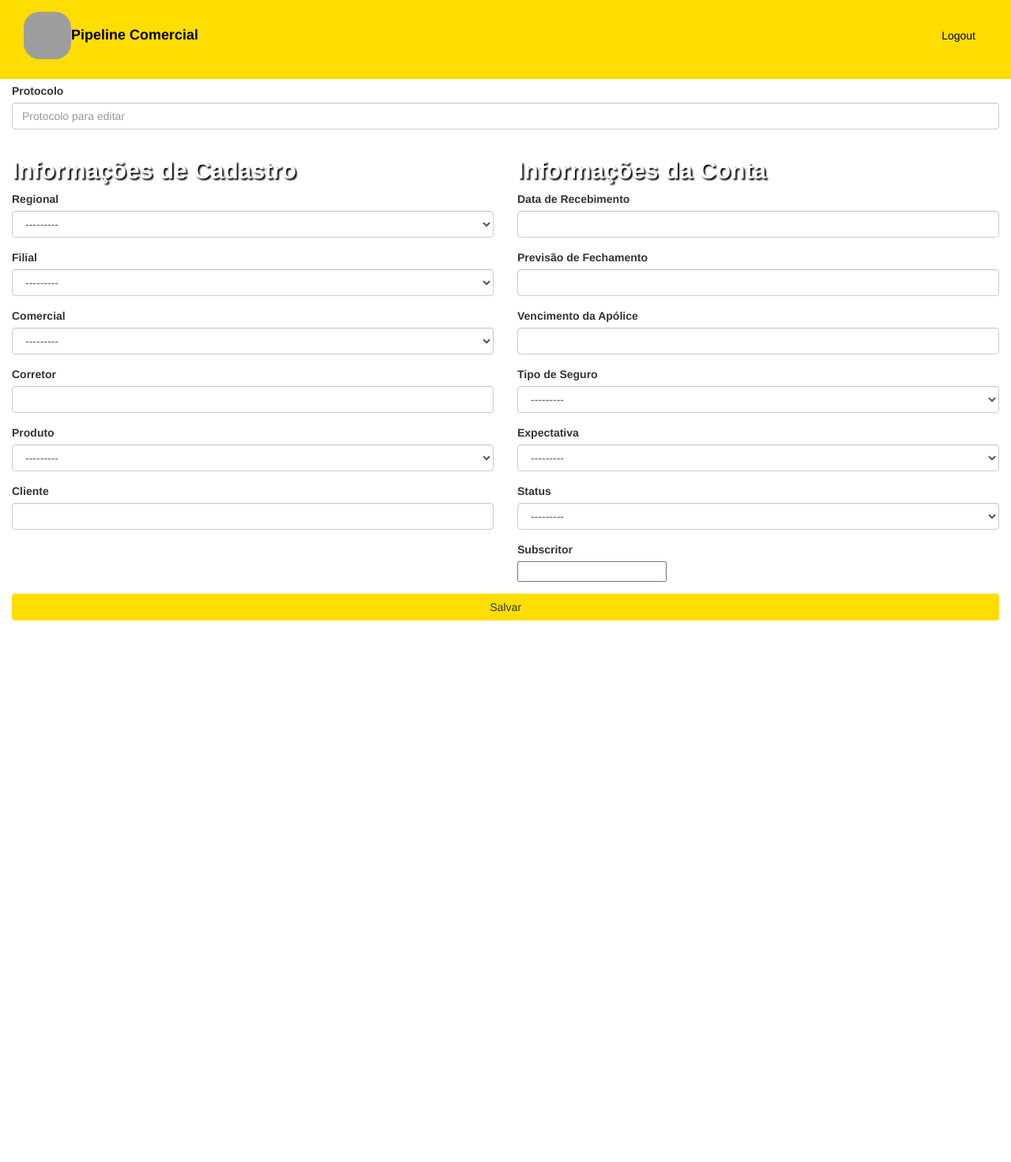
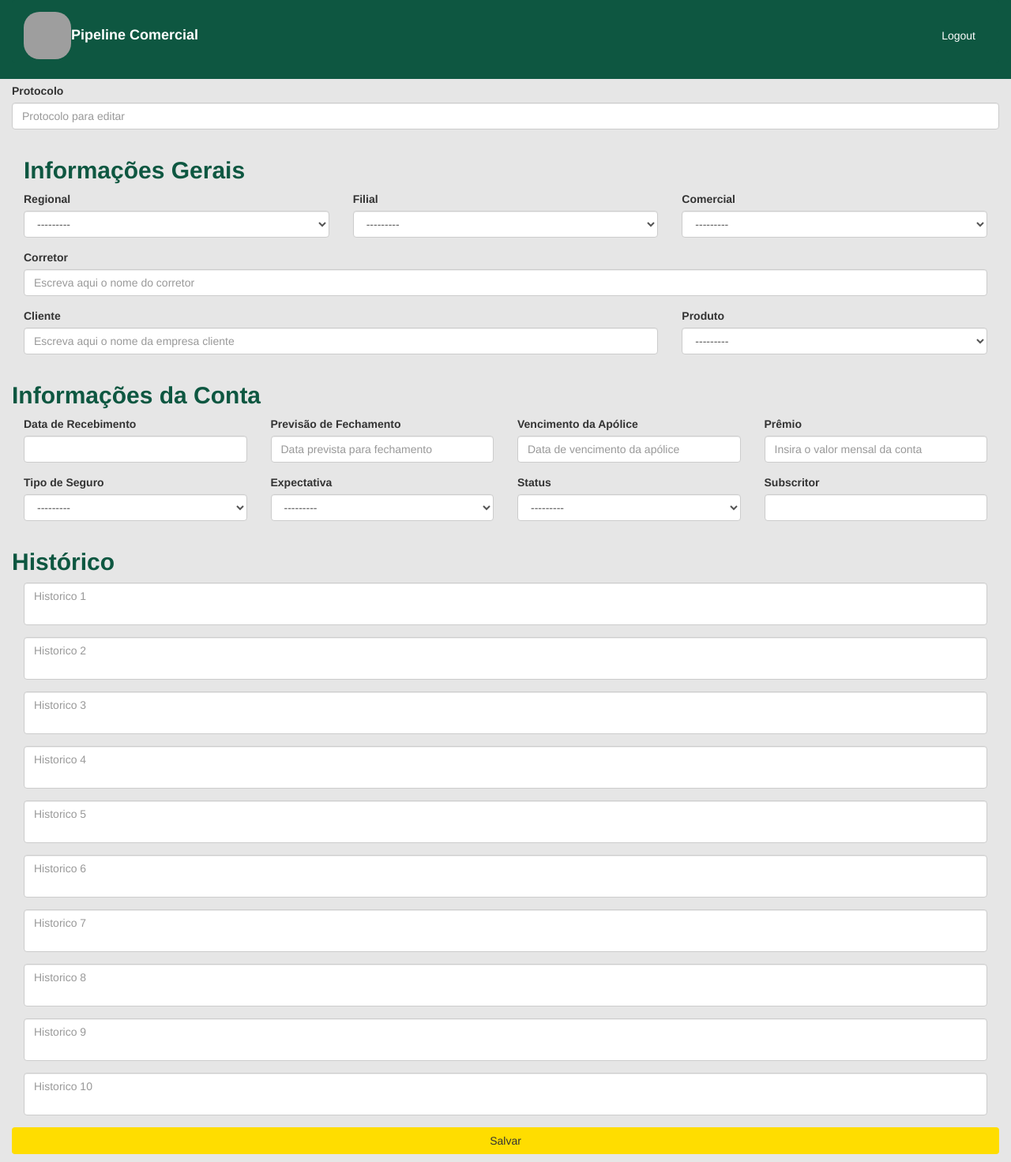
Before and after one commit to nicolasmelo1/berkley, a Django app: template templates/home/home_base.html in a window 1280 px wide. Shown: the whole page at 79% size. Before the commit the page ends 786 px from the top, so only its background shows below. Run offline with Django 3.2, Linux system fonts and the light colour scheme; data comes from the database, SQL or seed files in the repository; both versions use the stored data as it was after the commit; tables that the repository leaves empty hold one stand-in row (values such as "Sample post"); the template is opened without the code that fills it: values that come from a table or form of the project are taken from there, most other values are stand-ins (such as "Sample title", 1, 10 or a date in 2020); some libraries are stand-ins or nearby versions; grey boxes are pictures that could not be loaded.

Commit message:
mudanças no layout do pipeline.

```diff
--- a/home/forms.py
+++ b/home/forms.py
@@ -34,12 +34,22 @@ class PipelineComercial(forms.ModelForm):
         attrs={
             'class': 'form-control',
             'id': 'corretor',
+            'placeholder': 'Escreva aqui o nome do corretor',
+            'type': 'text'
+        }
+    ))
+    premio = forms.CharField(max_length=200, widget=forms.TextInput(
+        attrs={
+            'class': 'form-control',
+            'id': 'premio',
+            'placeholder': 'Insira o valor mensal da conta',
             'type': 'text'
         }
     ))
     produto = forms.ModelChoiceField(queryset=Produto.objects.all(), widget=forms.Select(
         attrs={
             'class': 'form-control',
+            'placeholder': 'Esolha o produto',
             'id': 'produto'
         }
     ))
@@ -47,6 +57,14 @@ class PipelineComercial(forms.ModelForm):
         attrs={
             'class': 'form-control',
             'id': 'cliente',
+            'placeholder': 'Escreva aqui o nome da empresa cliente',
+            'type': 'text'
+        }
+    ))
+    subscritor = forms.CharField(max_length=200, widget=forms.TextInput(
+        attrs={
+            'class': 'form-control',
+            'id': 'subscritor',
             'type': 'text'
         }
     ))
@@ -61,6 +79,7 @@ class PipelineComercial(forms.ModelForm):
         attrs={
             'class': 'form-control',
             'id': 'fechamento',
+            'placeholder': 'Data prevista para fechamento',
             'type': 'text'
         }
     ))
@@ -68,6 +87,7 @@ class PipelineComercial(forms.ModelForm):
         attrs={
             'class': 'form-control',
             'id': 'vencimento',
+            'placeholder': 'Data de vencimento da apólice',
             'type': 'text'
         }
     ))
@@ -89,9 +109,98 @@ class PipelineComercial(forms.ModelForm):
             'id': 'status'
         }
     ))
-    subscritor = forms.CharField(max_length=200, widget=forms.TextInput)
     motivo_perda = forms.ModelChoiceField(queryset=MotivoPerda.objects.all())
 
+    historico_1 = forms.CharField(max_length=3000, widget=forms.Textarea(
+        attrs={
+            'class': 'form-control',
+            'id': 'historico_1',
+            'rows': '2',
+            'placeholder': 'Historico 1',
+            'style': 'resize: none'
+        }
+    ))
+    historico_2 = forms.CharField(max_length=3000, widget=forms.Textarea(
+        attrs={
+            'class': 'form-control',
+            'id': 'historico_2',
+            'rows': '2',
+            'placeholder': 'Historico 2',
+            'style': 'resize: none'
+        }
+    ))
+    historico_3 = forms.CharField(max_length=3000, widget=forms.Textarea(
+        attrs={
+            'class': 'form-control',
+            'id': 'historico_3',
+            'rows': '2',
+            'placeholder': 'Historico 3',
+            'style': 'resize: none'
+        }
+    ))
+    historico_4 = forms.CharField(max_length=3000, widget=forms.Textarea(
+        attrs={
+            'class': 'form-control',
+            'id': 'historico_4',
+            'rows': '2',
+            'placeholder': 'Historico 4',
+            'style': 'resize: none'
+        }
+    ))
+    historico_5 = forms.CharField(max_length=3000, widget=forms.Textarea(
+        attrs={
+            'class': 'form-control',
+            'id': 'historico_5',
+            'rows': '2',
+            'placeholder': 'Historico 5',
+            'style': 'resize: none'
+        }
+    ))
+    historico_6 = forms.CharField(max_length=3000, widget=forms.Textarea(
+        attrs={
+            'class': 'form-control',
+            'id': 'historico_6',
+            'rows': '2',
+            'placeholder': 'Historico 6',
+            'style': 'resize: none'
+        }
+    ))
+    historico_7 = forms.CharField(max_length=3000, widget=forms.Textarea(
+        attrs={
+            'class': 'form-control',
+            'id': 'historico_7',
+            'rows': '2',
+            'placeholder': 'Historico 7',
+            'style': 'resize: none'
+        }
+    ))
+    historico_8 = forms.CharField(max_length=3000, widget=forms.Textarea(
+        attrs={
+            'class': 'form-control',
+            'id': 'historico_8',
+            'rows': '2',
+            'placeholder': 'Historico 8',
+            'style': 'resize: none'
+        }
+    ))
+    historico_9 = forms.CharField(max_length=3000, widget=forms.Textarea(
+        attrs={
+            'class': 'form-control',
+            'id': 'historico_9',
+            'rows': '2',
+            'placeholder': 'Historico 9',
+            'style': 'resize: none'
+        }
+    ))
+    historico_10 = forms.CharField(max_length=3000, widget=forms.Textarea(
+        attrs={
+            'class': 'form-control',
+            'id': 'historico_10',
+            'rows': '2',
+            'placeholder': 'Historico 10',
+            'style': 'resize: none'
+        }
+    ))
     class Meta:
         model=Protocolos
         fields = '__all__'
--- a/templates/home/home_base.html
+++ b/templates/home/home_base.html
@@ -2,7 +2,7 @@
     <html lang="pt">
         {% block content %}
         <head>
-            <title> Campanhas - {{ account_name }} </title>
+            <title> Pipeline - {{ account_name }} </title>
             <meta charset="utf-8">
             <meta name="viewport" content="width-device-width, initial-scale=1">
             <link rel="stylesheet" href="bootstrap-social-gh-pages/bootstrap-social.css">
@@ -15,21 +15,21 @@
         </head>
 
         <body>
-            <div class="container-fluid" style="background-color: #FFDD00">
-                <nav class="navbar navbar-default" style="background-color: #FFDD00;border-color: #FFDD00; border-width: 0px">
+            <div class="container-fluid" style="background-color: #0e5741">
+                <nav class="navbar navbar-default" style="background-color: #0e5741;border-color: #0e5741; border-width: 0px">
                     <div class="container-fluid">
-                        <button type="button" style="border-width: 0px; padding-top: 30px; background-color: #FFDD00" class="navbar-toggle collapsed" data-toggle="collapse" data-target="#navbar" aria-expanded="false" aria-controls="navbar">
+                        <button type="button" style="border-width: 0px; padding-top: 30px; background-color: #0e5741" class="navbar-toggle collapsed" data-toggle="collapse" data-target="#navbar" aria-expanded="false" aria-controls="navbar">
                             <span class="icon-bar" style="background-color: #000000"></span>
                             <span class="icon-bar" style="background-color: #000000"></span>
                             <span class="icon-bar" style="background-color: #000000"></span>
                         </button>
                         {% load static %}
-                        <a class="navbar-brand" href="{% url 'home' %}" style="text-decoration: none"><img src="https://s3-sa-east-1.amazonaws.com/site99growth-bucker/99_logo_white_preview.png" style="display: inline-block;border-radius: 20px" alt="" width="60" height="60"><strong style="color: #000000"><p style="display: inline-block">Pipeline Comercial</p></strong></a>
+                        <a class="navbar-brand" href="{% url 'home' %}" style="text-decoration: none"><img src="https://s3-sa-east-1.amazonaws.com/site99growth-bucker/99_logo_white_preview.png" style="display: inline-block;border-radius: 20px" alt="" width="60" height="60"><strong style="color: #ffffff"><p style="display: inline-block">Pipeline Comercial</p></strong></a>
 
                         <div id="navbar" class="navbar-collapse collapse" aria-expanded="false" style="border-width: 0px";>
                             <ul class="nav navbar-nav navbar-right" style="padding-top: 10px">
                                 <li class="active">
-                                    <a href="{% url 'logout' %}" style="background-color: #FFDD00"><p style="padding-top: 10px; color: #000000">Logout</p></a>
+                                    <a href="{% url 'logout' %}" style="background-color: #0e5741"><p style="padding-top: 10px; color: #ffffff">Logout</p></a>
                                 </li>
                             </ul>
                         </div>
--- a/templates/home/includes/home_include_form.html
+++ b/templates/home/includes/home_include_form.html
@@ -3,7 +3,7 @@
 
         <div class="row">
             <form method="post" action={% url 'home' %} xmlns="http://www.w3.org/1999/html">
-                <div class="col-sm-12" style="background-color: #ffffff; padding-top: 5px; padding-bottom: 10px">
+                <div class="col-sm-12" style="background-color: #e6e6e6; padding-top: 5px; padding-bottom: 10px">
                     {% csrf_token %}
 
                     <div class="row">
@@ -16,12 +16,12 @@
                             </div>
                         </div>
                     </div>
-                    <div class="row">
-                        <div class="col-sm-6">
 
-                            <h2 class="display-1" style="text-shadow: 2px 2px 2px #000000; color: #ffffff"> <strong>Informações de Cadastro</strong> </h2>
+                        <div class="col-sm-12">
+
+                            <h2 class="display-1" style="color: #0e5741"> <strong>Informações Gerais</strong> </h2>
                             <div class="row">
-                                <div class="col-sm-12">
+                                <div class="col-sm-4">
                                     <div class="form-group">
                                         <label for="">Regional</label>
                                         <div>
@@ -29,7 +29,7 @@
                                         </div>
                                     </div>
                                 </div>
-                                <div class="col-sm-12">
+                                <div class="col-sm-4">
                                     <div class="form-group">
                                         <label for="">Filial</label>
                                         <div>
@@ -37,7 +37,7 @@
                                         </div>
                                     </div>
                                 </div>
-                                <div class="col-sm-12">
+                                <div class="col-sm-4">
                                     <div class="form-group">
                                         <label for="">Comercial</label>
                                         <div>
@@ -55,7 +55,16 @@
                                         </div>
                                     </div>
                                 </div>
-                                <div class="col-sm-12">
+
+                                <div class="col-sm-8">
+                                    <div class="form-group">
+                                        <label for="">Cliente</label>
+                                        <div>
+                                            {{ form.cliente }}
+                                        </div>
+                                    </div>
+                                </div>
+                                <div class="col-sm-4">
                                     <div class="form-group">
                                         <label for="">Produto</label>
                                         <div>
@@ -64,21 +73,12 @@
                                     </div>
                                 </div>
                             </div>
+                        </div>
+                        <div class="col-sm-12">
                             <div class="row">
-                                <div class="col-sm-12">
-                                    <div class="form-group">
-                                        <label for="">Cliente</label>
-                                        <div>
-                                            {{ form.cliente }}
-                                        </div>
-                                    </div>
-                                </div>
-                            </div>
-                        </div>
-                        <div class="col-sm-6">
-                            <h2 class="display-1" style="text-shadow: 2px 2px 2px #000000; color: #ffffff"> <strong>Informações da Conta</strong> </h2>
-                            <div class="row">
-                                <div class="col-sm-12">
+                            <h2 class="display-1" style="color: #0e5741"> <strong>Informações da Conta</strong> </h2>
+
+                                <div class="col-sm-3">
                                     <div class="form-group">
                                         <label for="">Data de Recebimento</label>
                                         <div>
@@ -100,7 +100,7 @@
                                         </div>
                                     </div>
                                 </div>
-                                <div class="col-sm-12">
+                                <div class="col-sm-3">
                                     <div class="form-group">
                                         <label for="">Previsão de Fechamento</label>
                                         <div>
@@ -122,7 +122,7 @@
                                         </div>
                                     </div>
                                 </div>
-                                <div class="col-sm-12">
+                                <div class="col-sm-3">
                                     <div class="form-group">
                                         <label for="">Vencimento da Apólice</label>
                                         <div>
@@ -144,9 +144,16 @@
                                         </div>
                                     </div>
                                 </div>
-                            </div>
-                            <div class="row">
-                                <div class="col-sm-12">
+                                <div class="col-sm-3">
+                                    <div class="form-group">
+                                        <label for="">Prêmio</label>
+                                        <div>
+                                            {{ form.premio }}
+                                        </div>
+                                    </div>
+                                </div>
+
+                                <div class="col-sm-3">
                                     <div class="form-group">
                                         <label for="">Tipo de Seguro</label>
                                         <div>
@@ -154,7 +161,7 @@
                                         </div>
                                     </div>
                                 </div>
-                                <div class="col-sm-12">
+                                <div class="col-sm-3">
                                     <div class="form-group">
                                         <label for="">Expectativa</label>
                                         <div>
@@ -162,7 +169,7 @@
                                         </div>
                                     </div>
                                 </div>
-                                <div class="col-sm-12">
+                                <div class="col-sm-3">
                                     <div class="form-group">
                                         <label for="">Status</label>
                                         <div>
@@ -170,7 +177,7 @@
                                         </div>
                                     </div>
                                 </div>
-                                <div class="col-sm-12">
+                                <div class="col-sm-3">
                                     <div class="form-group">
                                         <label for="">Subscritor</label>
                                         <div>
@@ -180,8 +187,62 @@
                                 </div>
                             </div>
                         </div>
+                    <div class="col-sm-12">
+                        <div class="row">
+                            <h2 class="display-1" style="color: #0e5741"> <strong>Histórico</strong> </h2>
+
+                            <div class="col-sm-12">
+                                <div class="form-group">
+                                    {{ form.historico_1 }}
+                                </div>
+                            </div>
+                            <div class="col-sm-12">
+                                <div class="form-group">
+                                    {{ form.historico_2 }}
+                                </div>
+                            </div>
+                            <div class="col-sm-12">
+                                <div class="form-group">
+                                    {{ form.historico_3 }}
+                                </div>
+                            </div>
+                            <div class="col-sm-12">
+                                <div class="form-group">
+                                    {{ form.historico_4 }}
+                                </div>
+                            </div><div class="col-sm-12">
+                                <div class="form-group">
+                                    {{ form.historico_5 }}
+                                </div>
+                            </div>
+                            <div class="col-sm-12">
+                                <div class="form-group">
+                                    {{ form.historico_6 }}
+                                </div>
+                            </div>
+                            <div class="col-sm-12">
+                                <div class="form-group">
+                                    {{ form.historico_7 }}
+                                </div>
+                            </div>
+                            <div class="col-sm-12">
+                                <div class="form-group">
+                                    {{ form.historico_8 }}
+                                </div>
+                            </div>
+                            <div class="col-sm-12">
+                                <div class="form-group">
+                                    {{ form.historico_9 }}
+                                </div>
+                            </div>
+                            <div class="col-sm-12">
+                                <div class="form-group">
+                                    {{ form.historico_10 }}
+                                </div>
+                            </div>
+                        </div>
+
                     </div>
-
                     <div class="row">
                         <div class="col-sm-12">
                             <input type="submit" name="salvar" style="background-color: #FFDD00" class="btn btn-outline-secondary btn-block" value="Salvar"/>
```
Also changed, not shown: db.sqlite3.
